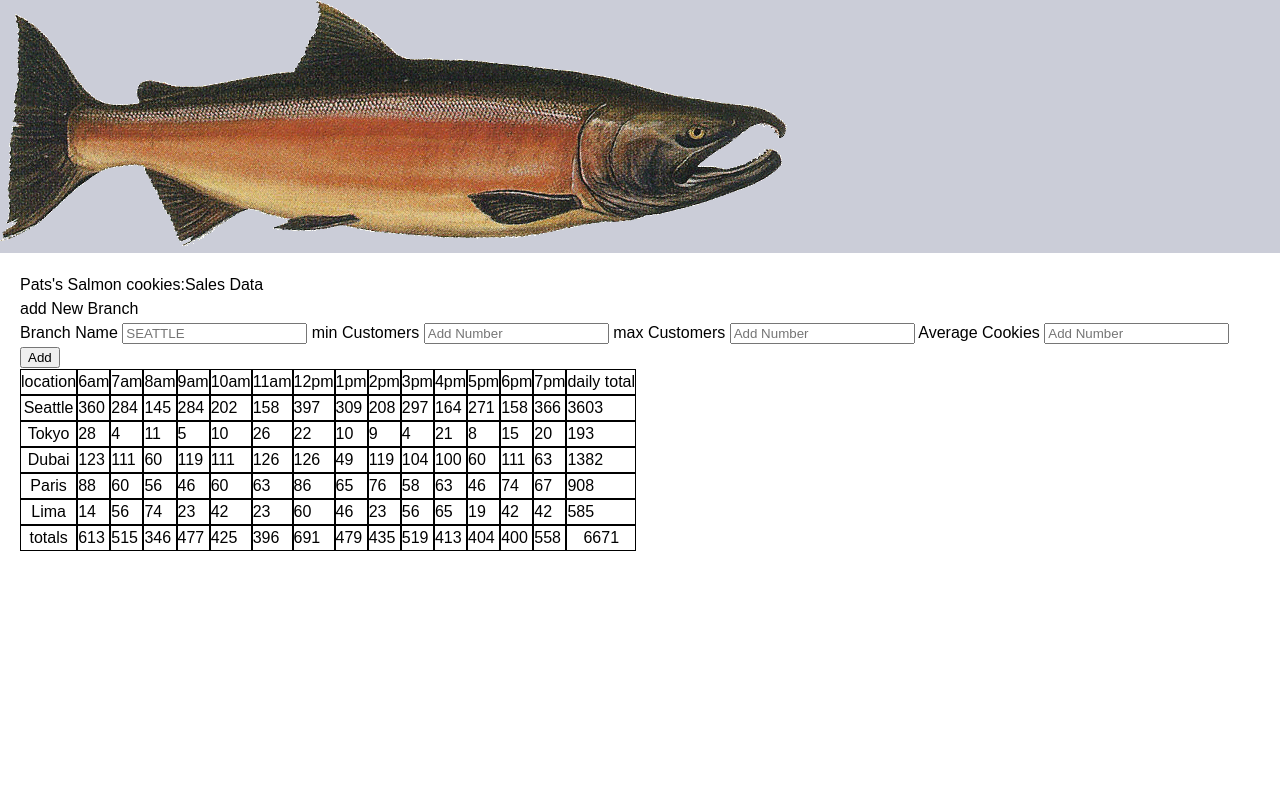
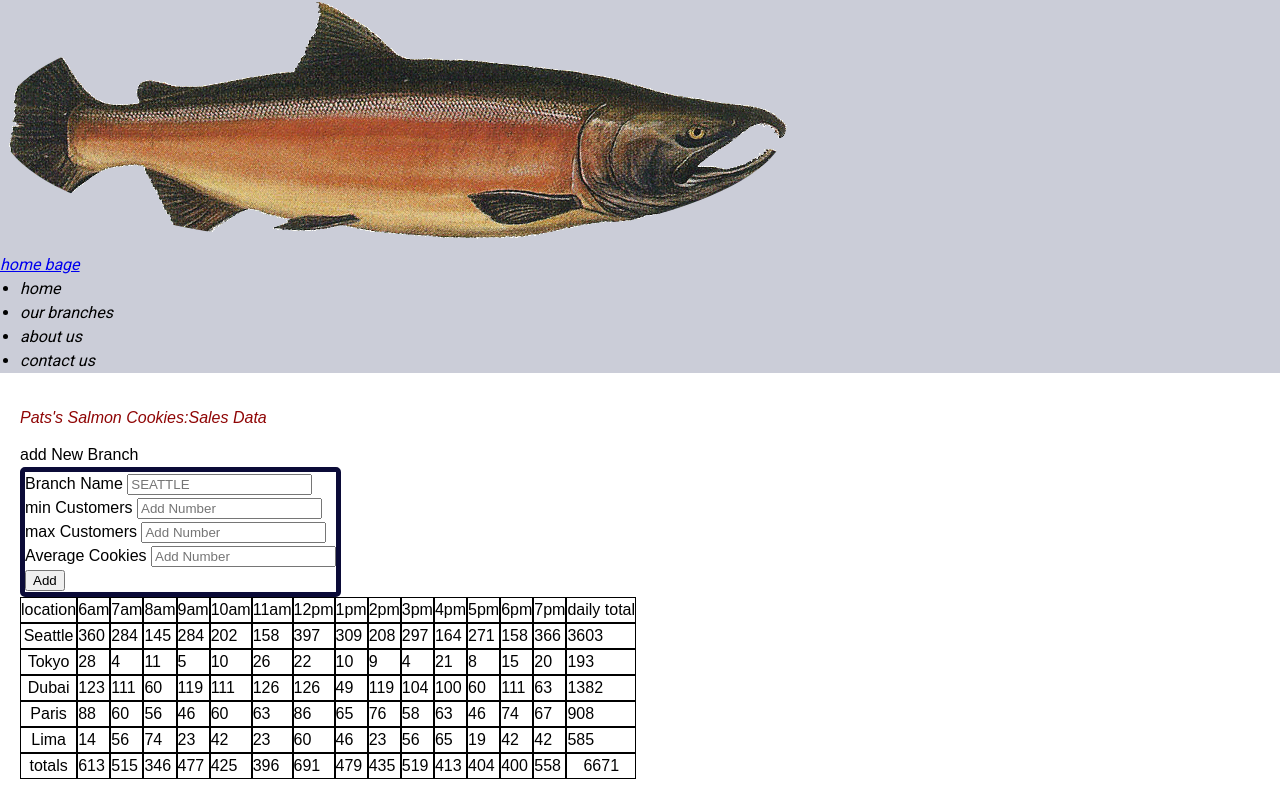
Before and after one commit to afnanshihab/cookie-stand, a plain HTML site: page sales.html in a window 1280 px wide. Drawn offline with Linux system fonts and the light colour scheme.

Commit message:
fix lab 9

```diff
--- a/css/style.css
+++ b/css/style.css
@@ -9,15 +9,29 @@ body {
   line-height: 1.5;
 }
 
+
+nav{
+font-style: italic;
+}
+
 header {
   text-align: left;
   background: #cbcdd8;
   margin-bottom: 20px;
 }
 
-header h1 {
+main  h1 {
   line-height: 50px;
-  color: #fff;
+  color: rgb(143, 5, 5);
+  text-transform: capitalize;
+  font-style: italic;
+}
+
+main  h2 {
+  line-height: 50px;
+  color: rgb(143, 5, 5);
+  text-transform: capitalize;
+  font-style: italic;
 }
 
 main {
@@ -37,16 +51,26 @@ main article h2 {
   color: #fb743e;
   font-weight: 700;
   text-transform: capitalize;
+
 }
 
 
 
 table , td , th {
   border: 1px black solid;
+
+}
+
+form {
+  border: 5px  rgb(11, 11, 56) solid;
+  margin: 20px;
+  border-radius: 5px;
+  display: table-cell;
 }
 
 
-/*
-img {
+ img {
   border-radius: 50%;
-} */
+
+
+}
--- a/js/app.js
+++ b/js/app.js
@@ -429,16 +429,16 @@ function formAdding(event) {
   let maxCust = event.target.maxCust.value;
   let avgCookie = event.target.avgCookie.value;
 
+  datatable.deleteRow(-1);
+
   let newBranch = new CookieStand(name, minCust, maxCust, avgCookie);
 
-//   for (let r = 1; r < 20; r++) {
-//     let totalRows = parseInt(datatable.rows[1].cells[r].innerHTML);
-//     datatable.rows[1].cells[r].innerHTML = fixedTotal + newCity.cookieList[r - 1];
-//   }
+
 
 newBranch.getCustomer();
 newBranch.render();
-
+formAdding.reset();
+makeTableFooter
 
 }
 
--- a/sales.html
+++ b/sales.html
@@ -13,14 +13,15 @@
 <body>
   <header>
     <img src="./images/salmon.png" alt="salmon fish ">
-    <!-- <nav>
+    <nav>
+      <a href="./index.html">home bage</a>
       <ul>
         <li>home</li>
         <li>our branches</li>
         <li>about us</li>
         <li>contact us</li>
       </ul>
-    </nav> -->
+    </nav>
   </header>
   <main>
     <section>
@@ -31,18 +32,22 @@
       <fieldset>
         <legend>add New Branch</legend>
         <form id="newBranchForm">
+          <div>
             <label for="branchName">Branch Name</label>
             <input type="text" name="branchName" id="branchName" placeholder="SEATTLE">
-
+          </div>
+          <div>
             <label for="minCust">min Customers</label>
             <input type="text" name="minCust" id="minCust" placeholder="Add Number">
-
+          </div>
+          <div>
             <label for="maxCust">max Customers</label>
             <input type="text" name="maxCust" id="maxCust" placeholder="Add Number">
-
+          </div>
+          <div>
             <label for="avgCookie">Average Cookies</label>
             <input type="text" name="avgCookie" id="avgCookie" placeholder="Add Number">
-
+          </div>
 
 
           <button type="submit">Add</button>
```
Also changed, not shown: index.html (+14 -4 lines). Lines whose indentation alone changed are shown as unchanged.
